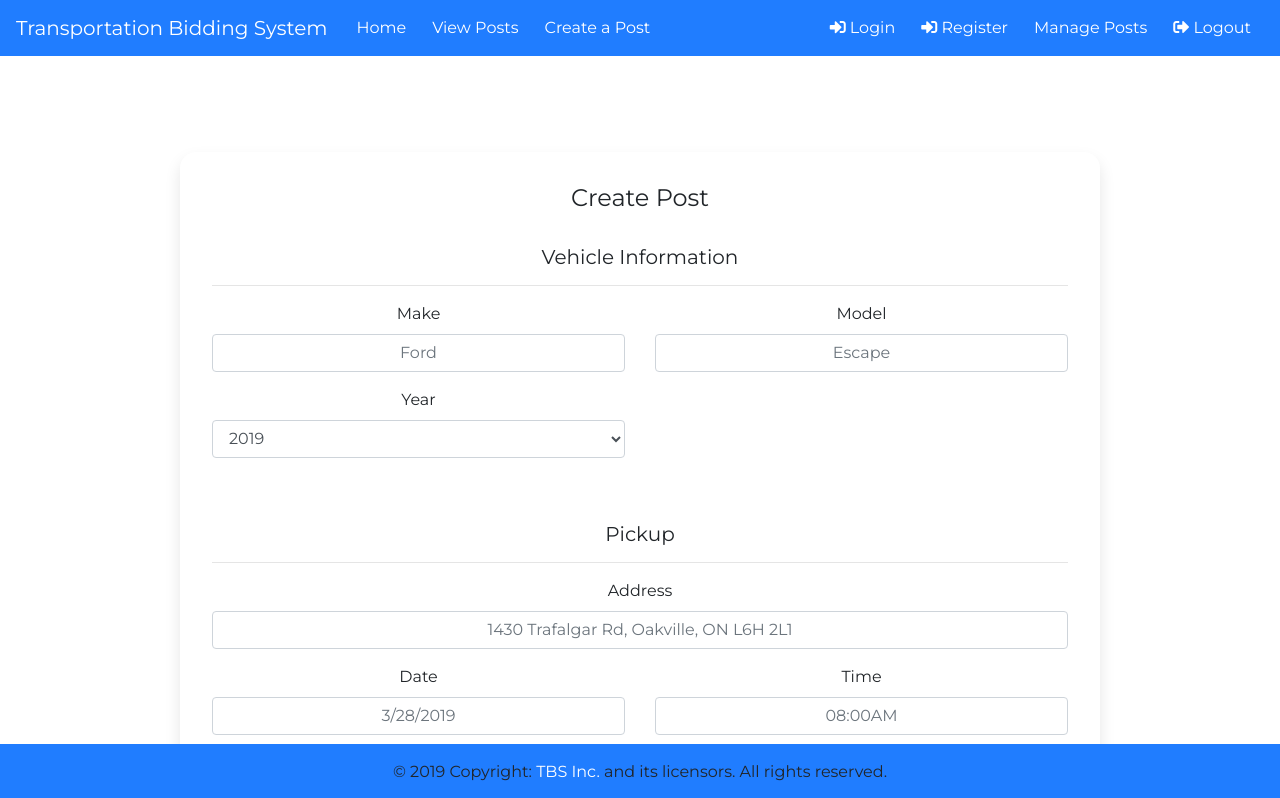
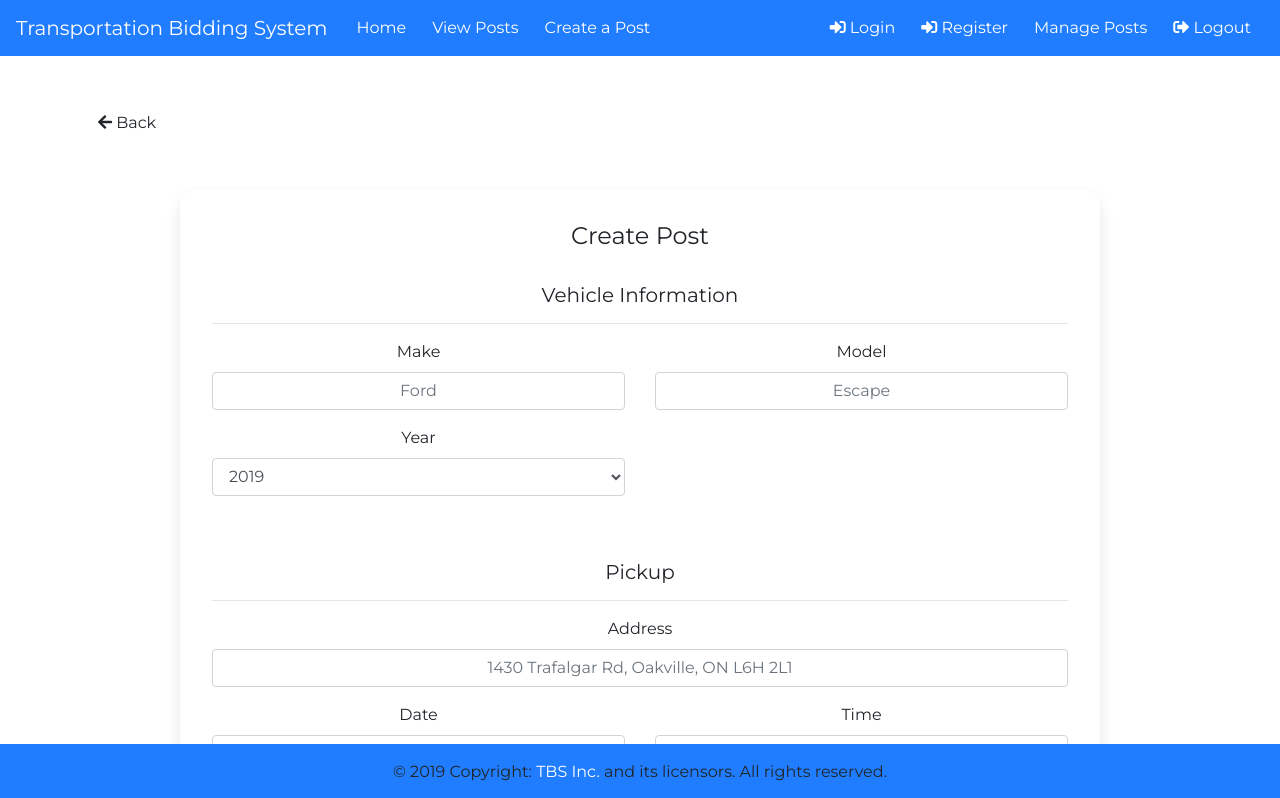
Before and after one commit to R2S2-Capstone/TBS, a Vue app in the folder TBS.Website/: page /Dealer/EditPost/1 in a window 1280 px wide. Shown: the top 798 px of the page. Built offline with nearby package versions, Linux system fonts and the light colour scheme.

Commit message:
Added back Button to applicable pages

```diff
--- /dev/null
+++ b/TBS.Website/src/components/Back.vue
@@ -0,0 +1,7 @@
+<template>
+  <div class="row">
+    <div class="col">
+      <a @click="$router.go(-1)" class="btn btn-link pointer"><i class="fas fa-arrow-left"></i> Back</a>
+    </div>
+  </div>
+</template>
--- a/TBS.Website/src/views/Dealer/Bids.vue
+++ b/TBS.Website/src/views/Dealer/Bids.vue
@@ -1,5 +1,6 @@
 <template>
   <div class="container pt-5">
+    <Back/>
     <div class="row">
       <div class="col-12">
         <div class="row pb-3">
@@ -56,8 +57,13 @@
 </template>
 
 <script>
+import Back from '@/components/Back.vue'
+
 export default {
   name: 'manageDealerBids',
+  components: {
+    Back
+  },
   beforeCreate() {
     // A post ID must be passed, if not return to previous route
     if (this.$route.params.id == null) this.$router.go(-1)
--- a/TBS.Website/src/views/Dealer/Modify.vue
+++ b/TBS.Website/src/views/Dealer/Modify.vue
@@ -1,5 +1,6 @@
 <template>
   <div class="container pt-5">
+    <Back/>
     <WideCard title="Create Post">
       <div slot="card-content" class="text-center">
         <form @submit.prevent="submit">
@@ -134,11 +135,13 @@
 </template>
 
 <script>
+import Back from '@/components/Back.vue'
 import WideCard from '@/components/Card/WideCard.vue'
 
 export default {
   name: 'dealerCreatePost',
   components: {
+    Back,
     WideCard,
   },
   data() {
--- a/TBS.Website/src/views/Transporter/BidDetails.vue
+++ b/TBS.Website/src/views/Transporter/BidDetails.vue
@@ -1,5 +1,6 @@
 <template>
   <div class="container pt-5">
+    <Back/>
     <WideCard :title="'Bid from ' + bid.bidder.name">
       <div slot="card-content" class="text-center">
         <div class="row">
@@ -89,7 +90,7 @@
               </div>
             </div>
           </div>
-          <div class="col-12">
+          <div class="col-12" v-if="!post.acceptedBid">
             <div class="row">
                 <div class="col-12 pb-3">
 			            <button class="btn btn-main btn- bg-blue fade-on-hover text-uppercase text-white" type="submit">Accept Bid</button>
@@ -106,11 +107,13 @@
 </template>
 
 <script>
+import Back from '@/components/Back.vue'
 import WideCard from '@/components/Card/WideCard.vue'
 
 export default {
   name: 'transporterViewBidDetails',
   components: {
+    Back,
     WideCard
   },
   beforeCreate() {
@@ -119,6 +122,9 @@ export default {
   },
   data() {
     return {
+      post: {
+        acceptedBid: false,
+      },
       bid: {
         id: '1',
         bidder: {
--- a/TBS.Website/src/views/Transporter/Bids.vue
+++ b/TBS.Website/src/views/Transporter/Bids.vue
@@ -1,5 +1,6 @@
 <template>
   <div class="container pt-5">
+    <Back/>
     <div class="row">
       <div class="col-12">
         <div class="row pb-3">
@@ -58,8 +59,13 @@
 </template>
 
 <script>
+import Back from '@/components/Back.vue'
+
 export default {
   name: 'manageTransporterBids',
+  components: {
+    Back
+  },
   beforeCreate() {
     // A post ID must be passed, if not return to previous route
     if (this.$route.params.id == null) this.$router.go(-1)
--- a/TBS.Website/src/views/Transporter/Home.vue
+++ b/TBS.Website/src/views/Transporter/Home.vue
@@ -20,10 +20,10 @@
                 <td>{{ post.address }}</td>
                 <td>{{ post.status }}</td>
                 <td>
-                  <router-link class="btn btn-main bg-blue fade-on-hover text-uppercase text-white" :to="{ name: 'dealerManageBids', params: { id: post.id } }">Manage Bids</router-link>
+                  <router-link class="btn btn-main bg-blue fade-on-hover text-uppercase text-white" :to="{ name: 'transporterManageBids', params: { id: post.id } }">Manage Bids</router-link>
                 </td>
                 <td>
-                  <router-link class="btn btn-main bg-blue fade-on-hover text-uppercase text-white" :to="{ name: 'dealerEditPost', params: { id: post.id } }">Edit</router-link>
+                  <router-link class="btn btn-main bg-blue fade-on-hover text-uppercase text-white" :to="{ name: 'transporterEditPost', params: { id: post.id } }">Edit</router-link>
                 </td>
               </tr>
             </tbody>
--- a/TBS.Website/src/views/Transporter/Modify.vue
+++ b/TBS.Website/src/views/Transporter/Modify.vue
@@ -1,5 +1,6 @@
 <template>
   <div class="container pt-5">
+    <Back/>
     <WideCard title="Create Availability Post">
       <div slot="card-content" class="text-center">
         <form @submit.prevent="submit">
@@ -96,11 +97,13 @@
 </template>
 
 <script>
+import Back from '@/components/Back.vue'
 import WideCard from '@/components/Card/WideCard.vue'
 
 export default {
   name: 'transporterCreatePost',
   components: {
+    Back,
     WideCard,
   },
   data() {
```
